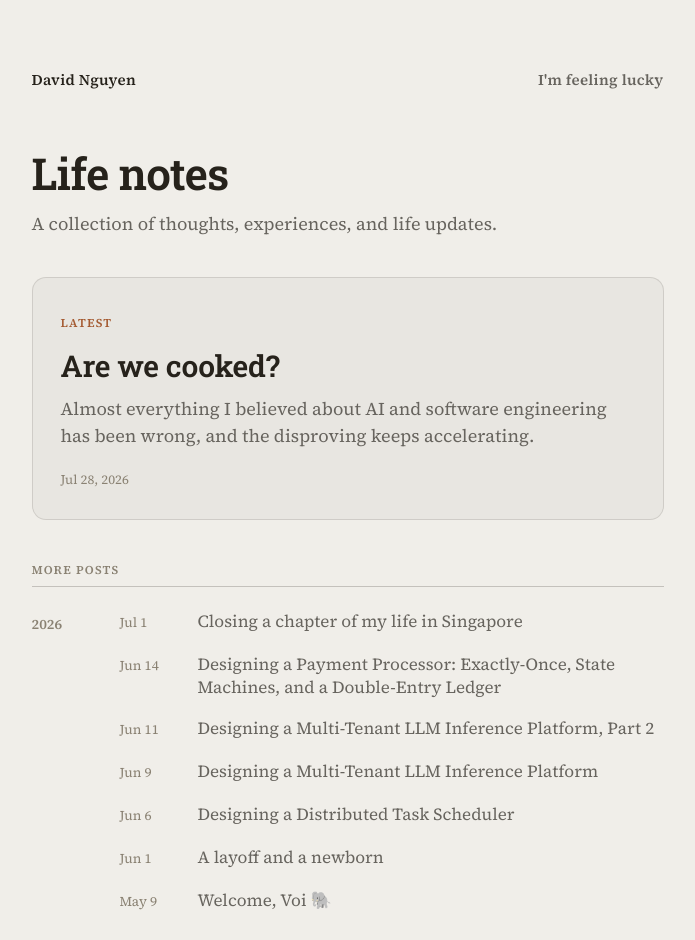
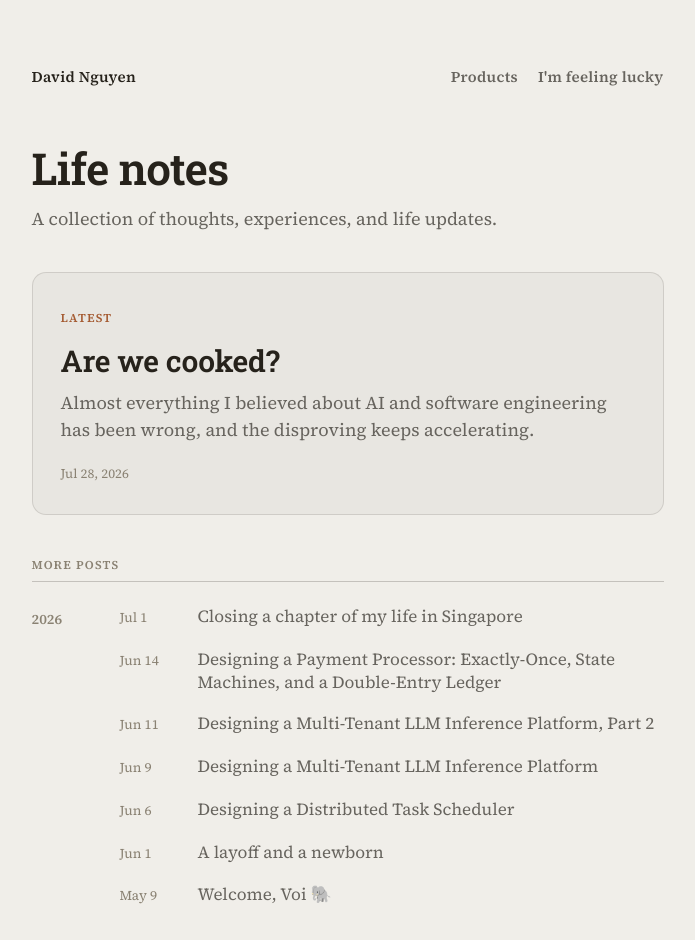
Before and after one commit to davidnd/my-blog-site, an Astro site: page / in a window 1280 px wide. Shown: the top 940 px of the page, without its empty margins (285-980 px from the left). Built offline with nearby package versions, Linux system fonts and the light colour scheme; Astro itself is replaced by a stand-in of ours; some packages are replaced by stand-ins of ours.

Commit message:
Add Products to the home page header

```diff
--- a/src/pages/index.astro
+++ b/src/pages/index.astro
@@ -61,6 +61,7 @@ const canonicalURL = new URL(Astro.url.pathname, Astro.site);
       <header class="mast">
         <a class="mast-name" href="/">David Nguyen</a>
         <nav class="mast-nav">
+          <a href="/products/">Products</a>
           <a href="/games/">I'm feeling lucky</a>
         </nav>
       </header>
@@ -162,6 +163,10 @@ const canonicalURL = new URL(Astro.url.pathname, Astro.site);
     letter-spacing: 0.02em;
     color: var(--ink);
     text-decoration: none;
+  }
+  .mast-nav {
+    display: flex;
+    gap: 20px;
   }
   .mast-nav a {
     font-family: var(--sans);
```
